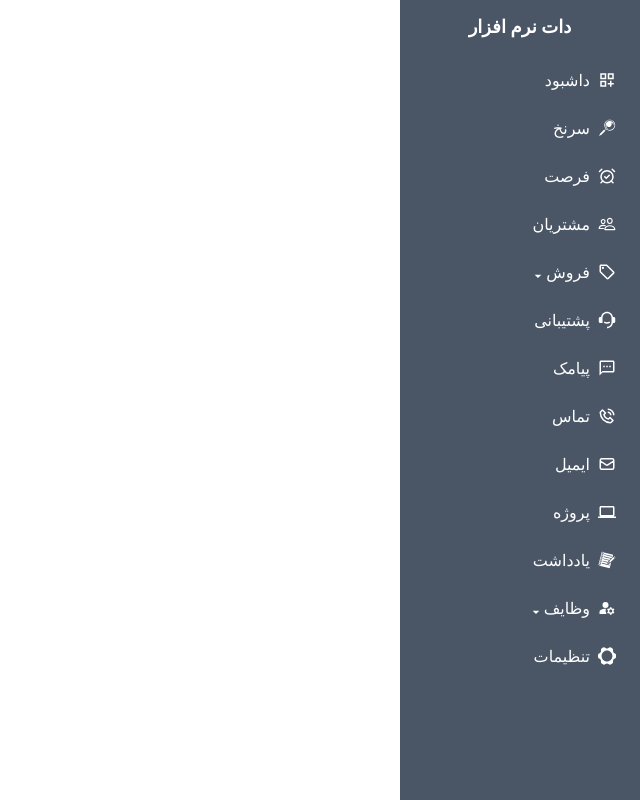
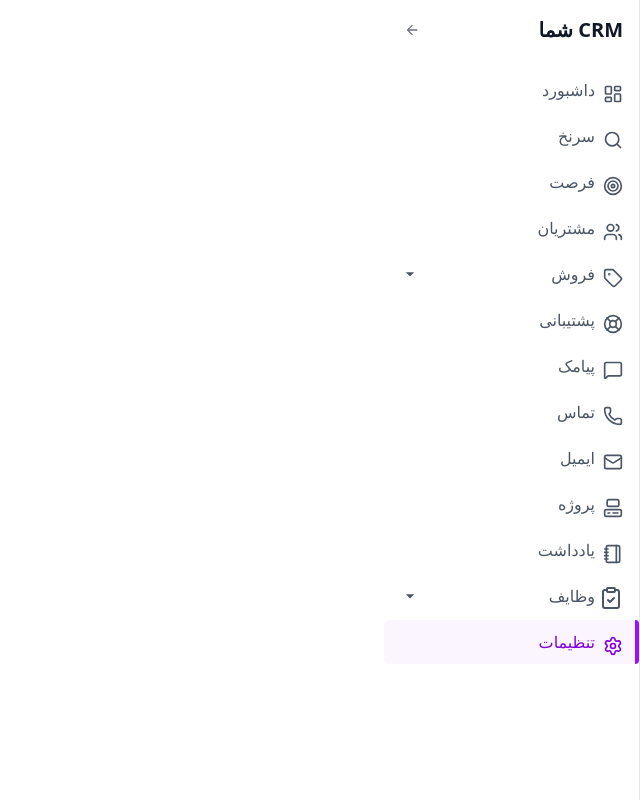
Before and after one commit to pardis82/React-sidebar, a React (Vite) app in the folder react-sidebar/: page /settings in a window 1280 px wide. Shown: the whole page, without its empty margins (640-1280 px from the left). Built offline with nearby package versions, Linux system fonts and the light colour scheme.

Commit message:
new sidebar

```diff
--- a/react-sidebar/package.json
+++ b/react-sidebar/package.json
@@ -15,9 +15,11 @@
     "@mui/icons-material": "^7.3.4",
     "@mui/material": "^7.3.4",
     "@tailwindcss/vite": "^4.1.14",
+    "lucide-react": "^0.548.0",
     "react": "^18.2.0",
     "react-dom": "^18.2.0",
     "react-icons": "^5.5.0",
+    "react-router-dom": "^7.9.4",
     "tailwind-scrollbar": "^4.0.2",
     "tailwindcss": "^4.1.14"
   },
--- a/react-sidebar/src/App.tsx
+++ b/react-sidebar/src/App.tsx
@@ -1,9 +1,30 @@
 import Sidebar from "./components/Others/sidebar";
+import { Route, Routes } from "react-router-dom";
 import "./App.css";
+// Add these basic page components
+function Home() {
+  return <div className="p-6">Home Page</div>;
+}
+
+function About() {
+  return <div className="p-6">About Page</div>;
+}
+
+function Contact() {
+  return <div className="p-6">Contact Page</div>;
+}
+
 function App() {
   return (
-    <div className="App flex">
+    <div className="app flex h-screen">
       <Sidebar />
+      <main className="flex-1 overflow-auto">
+        <Routes>
+          <Route path="/" element={<Home />} />
+          <Route path="/about" element={<About />} />
+          <Route path="/contact" element={<Contact />} />
+        </Routes>
+      </main>
     </div>
   );
 }
--- a/react-sidebar/src/components/Others/SidebarItem.tsx
+++ b/react-sidebar/src/components/Others/SidebarItem.tsx
@@ -1,63 +1,110 @@
 import { MdArrowDropDown } from "react-icons/md";
+import clsx from "clsx";
+import type { ReactNode } from "react";
 
 export interface MenuItemsProps {
   title: string;
-  icon?: React.ElementType;
+  icon?: ReactNode;
   isActive?: boolean;
   isExpanded?: boolean;
   hasSubmenu?: boolean;
   onItemClick?: () => void;
   isCollapsed?: boolean;
+  level: number;
 }
 
-const menuItemClasses =
-  "py-3 px-5 hover:bg-gray-700/50 rounded-md cursor-pointer flex items-center transition-colors duration-100 select-none "; /*instaed of reapeating the styles*/
 const SidebarItem: React.FC<MenuItemsProps> = ({
   title,
-  icon: Icon,
+  icon,
   isActive = false,
   isExpanded = false,
   hasSubmenu = false,
   onItemClick,
   isCollapsed = false,
+  level = 0,
 }) => {
-  /* react.fc shows that the menuItems is a functional component */
+  // محاسبات پدینگ داینامیک
+  const basePadding = 1; // 1rem (معادل px-4)
+  const indentPerLevel = 0.75; // 0.75rem (معادل pr-3)
+
+  const dynamicPaddingRight = isCollapsed
+    ? `${basePadding}rem`
+    : `${basePadding + level * indentPerLevel}rem`;
+  const basePaddingLeft = `${basePadding}rem`;
+
   return (
-    <>
-      <li
-        className={`${menuItemClasses} ${
-          isActive ? "bg-gray-700/75" : ""
-        } w-full px-6`}
-        onClick={onItemClick}
+    <li
+      className={clsx(
+        "w-full rounded-md cursor-pointer transition-colors duration-150 select-none",
+        "py-2.5", // پدینگ عمودی
+        "relative", // برای نشانگر
+
+        // منطق رنگ‌بندی تم لایت
+        isActive
+          ? "bg-purple-50 text-purple-700" // فعال
+          : "text-gray-600 hover:bg-gray-100 hover:text-gray-900" // غیرفعال
+      )}
+      onClick={onItemClick}
+    >
+      {/* نشانگر (Indicator) برای RTL (سمت راست) */}
+      {isActive && (
+        <div
+          className={clsx(
+            "absolute right-0 top-0 h-full w-1 rounded-r-md",
+            "bg-purple-600" // رنگ برند
+          )}
+        />
+      )}
+
+      {/* div داخلی برای مدیریت پدینگ (تورفتگی) */}
+      <div
+        className={clsx(
+          "flex items-center w-full",
+          isCollapsed ? "justify-center" : "justify-between"
+        )}
+        style={{
+          paddingRight: dynamicPaddingRight,
+          paddingLeft: basePaddingLeft,
+        }}
       >
+        {/* بخش آیکون و عنوان */}
         <div className="flex items-center">
-          {Icon && (
-            <Icon
-              className={`inline-block ml-2 transition-all duartion-200 ${
-                isCollapsed ? "text-2xl mx-auto" : "text-lg"
-              }`}
-            />
+          {icon && (
+            // از یک span به عنوان Wrapper استفاده می‌کنیم
+            // تا کلاس‌های مربوط به اندازه و فاصله را اعمال کنیم
+            <span
+              className={clsx(
+                "inline-block transition-all duration-200",
+                // به جای text-size، از w/h استفاده می‌کنیم تا اندازه SVG را کنترل کنیم
+                isCollapsed ? "w-6 h-6" : "w-5 h-5 ml-2"
+              )}
+            >
+              {icon} {/* <- آیکون مستقیماً اینجا رندر می‌شود */}
+            </span>
           )}
           <span
-            className={`transition-all duration-200 ease-in-out ${
-              isCollapsed ? "hidden" : "inline"
-            }`}
+            className={clsx(
+              "transition-opacity duration-200 ease-in-out",
+              isCollapsed ? "opacity-0 hidden" : "opacity-100 inline"
+            )}
           >
             {title}
           </span>
         </div>
 
-        {hasSubmenu && (
+        {/* فلش زیرمنو */}
+        {hasSubmenu && !isCollapsed && (
           <span
-            className={` mt-2 ml-4 transform transition-transform duration-300 ease-in-out ${
+            className={clsx(
+              "transform transition-transform duration-300 ease-in-out",
               isExpanded ? "rotate-180" : ""
-            }`}
+            )}
           >
-            <MdArrowDropDown />
+            <MdArrowDropDown size={20} />
           </span>
         )}
-      </li>
-    </>
+      </div>
+    </li>
   );
 };
 
--- a/react-sidebar/src/components/Others/sidebar.tsx
+++ b/react-sidebar/src/components/Others/sidebar.tsx
@@ -1,174 +1,441 @@
-import SidebarItem from "./SidebarItem";
-import { MdOutlineDashboardCustomize } from "react-icons/md";
-import { GiMagnifyingGlass } from "react-icons/gi";
-import { LuAlarmClockCheck } from "react-icons/lu";
-import { IoPeopleOutline } from "react-icons/io5";
-import { MdOutlineSell } from "react-icons/md";
-import { RiCustomerService2Fill } from "react-icons/ri";
-import { MdOutlineTextsms } from "react-icons/md";
-import { BiPhoneCall } from "react-icons/bi";
-import { HiOutlineMail } from "react-icons/hi";
-import { GiNotebook } from "react-icons/gi";
-import { MdComputer } from "react-icons/md";
-import { MdManageAccounts } from "react-icons/md";
-import { SiFramework } from "react-icons/si";
-import { useState, useEffect } from "react";
-import { CiViewList } from "react-icons/ci";
-import { HiOutlineDocumentReport } from "react-icons/hi";
-import { IoPersonAddOutline } from "react-icons/io5";
-import { ImMenu } from "react-icons/im";
+import { useState, useCallback, type ReactNode } from "react";
+import { useLocation, Link } from "react-router-dom";
+import clsx from "clsx";
+import SidebarItem from "../Others/SidebarItem";
+import { MdArrowBack } from "react-icons/md";
 
-const menuItems = [
-  { title: "داشبود", icon: MdOutlineDashboardCustomize, id: "dashboard" },
-  { title: "سرنخ", icon: GiMagnifyingGlass, id: "leads" },
-  { title: "فرصت", icon: LuAlarmClockCheck, id: "oppurtunity" },
-  { title: "مشتریان", icon: IoPeopleOutline, id: "customers" },
+// ایمپورت کردن آیکون‌های یکپارچه از lucide-react
+import {
+  LayoutDashboard,
+  Search,
+  Target,
+  Users,
+  Tag,
+  LifeBuoy,
+  MessageSquare,
+  Phone,
+  Mail,
+  Computer,
+  Notebook,
+  ClipboardCheck,
+  Settings,
+} from "lucide-react";
+
+export type MenuItem = {
+  path?: string;
+  title: string;
+  icon?: ReactNode;
+  children?: MenuItem[]; // زیرمنو هم آرایه‌ای از همین نوع است
+};
+
+// دیتای نهایی با آیکون‌های lucide
+export const sidebarData: MenuItem[] = [
+  {
+    title: "داشبورد",
+    icon: (
+      <svg
+        xmlns="http://www.w3.org/2000/svg"
+        width="20"
+        height="20"
+        viewBox="0 0 24 24"
+        fill="none"
+        stroke="currentColor"
+        stroke-width="2"
+        stroke-linecap="round"
+        stroke-linejoin="round"
+        className="lucide lucide-layout-dashboard inline-block transition-all duration-200 text-lg ml-2"
+        aria-hidden="true"
+      >
+        <rect width="7" height="9" x="3" y="3" rx="1"></rect>
+        <rect width="7" height="5" x="14" y="3" rx="1"></rect>
+        <rect width="7" height="9" x="14" y="12" rx="1"></rect>
+        <rect width="7" height="5" x="3" y="16" rx="1"></rect>
+      </svg>
+    ),
+    path: "/",
+  },
+  {
+    title: "سرنخ",
+    icon: (
+      <svg
+        xmlns="http://www.w3.org/2000/svg"
+        width="20"
+        height="20"
+        viewBox="0 0 24 24"
+        fill="none"
+        stroke="currentColor"
+        stroke-width="2"
+        stroke-linecap="round"
+        stroke-linejoin="round"
+        className="lucide lucide-search inline-block transition-all duration-200 text-lg ml-2"
+        aria-hidden="true"
+      >
+        <path d="m21 21-4.34-4.34"></path>
+        <circle cx="11" cy="11" r="8"></circle>
+      </svg>
+    ),
+    path: "/leads",
+  },
+  {
+    title: "فرصت",
+    icon: (
+      <svg
+        xmlns="http://www.w3.org/2000/svg"
+        width="20"
+        height="20"
+        viewBox="0 0 24 24"
+        fill="none"
+        stroke="currentColor"
+        stroke-width="2"
+        stroke-linecap="round"
+        stroke-linejoin="round"
+        className="lucide lucide-target inline-block transition-all duration-200 text-lg ml-2"
+        aria-hidden="true"
+      >
+        <circle cx="12" cy="12" r="10"></circle>
+        <circle cx="12" cy="12" r="6"></circle>
+        <circle cx="12" cy="12" r="2"></circle>
+      </svg>
+    ),
+    path: "/oppurtunity",
+  },
+  {
+    title: "مشتریان",
+    icon: (
+      <svg
+        xmlns="http://www.w3.org/2000/svg"
+        width="20"
+        height="20"
+        viewBox="0 0 24 24"
+        fill="none"
+        stroke="currentColor"
+        stroke-width="2"
+        stroke-linecap="round"
+        stroke-linejoin="round"
+        className="lucide lucide-users inline-block transition-all duration-200 text-lg ml-2"
+        aria-hidden="true"
+      >
+        <path d="M16 21v-2a4 4 0 0 0-4-4H6a4 4 0 0 0-4 4v2"></path>
+        <path d="M16 3.128a4 4 0 0 1 0 7.744"></path>
+        <path d="M22 21v-2a4 4 0 0 0-3-3.87"></path>
+        <circle cx="9" cy="7" r="4"></circle>
+      </svg>
+    ),
+    path: "/customers",
+  },
   {
     title: "فروش",
-    icon: MdOutlineSell,
-    id: "sales",
-    submenu: [
+    icon: (
+      <svg
+        xmlns="http://www.w3.org/2000/svg"
+        width="20"
+        height="20"
+        viewBox="0 0 24 24"
+        fill="none"
+        stroke="currentColor"
+        stroke-width="2"
+        stroke-linecap="round"
+        stroke-linejoin="round"
+        className="lucide lucide-tag inline-block transition-all duration-200 text-lg ml-2"
+        aria-hidden="true"
+      >
+        <path d="M12.586 2.586A2 2 0 0 0 11.172 2H4a2 2 0 0 0-2 2v7.172a2 2 0 0 0 .586 1.414l8.704 8.704a2.426 2.426 0 0 0 3.42 0l6.58-6.58a2.426 2.426 0 0 0 0-3.42z"></path>
+        <circle cx="7.5" cy="7.5" r=".5" fill="currentColor"></circle>
+      </svg>
+    ),
+    children: [
       {
         title: "لیست فروش",
-        icon: CiViewList,
-        id: "sales-list",
-        submenu: [
-          {
-            title: "سالیانه",
-            id: "sales-list-yearly",
+        children: [{ title: "سالیانه", path: "/sales/list/yearly" }],
       },
+      { title: "گزارشات فروش", path: "/sales/report" },
     ],
   },
   {
-        title: "گزارشات فروش",
-        icon: HiOutlineDocumentReport,
-        id: "sales-report",
+    title: "پشتیبانی",
+    icon: (
+      <svg
+        xmlns="http://www.w3.org/2000/svg"
+        width="20"
+        height="20"
+        viewBox="0 0 24 24"
+        fill="none"
+        stroke="currentColor"
+        stroke-width="2"
+        stroke-linecap="round"
+        stroke-linejoin="round"
+        className="lucide lucide-life-buoy inline-block transition-all duration-200 text-lg ml-2"
+        aria-hidden="true"
+      >
+        <circle cx="12" cy="12" r="10"></circle>
+        <path d="m4.93 4.93 4.24 4.24"></path>
+        <path d="m14.83 9.17 4.24-4.24"></path>
+        <path d="m14.83 14.83 4.24 4.24"></path>
+        <path d="m9.17 14.83-4.24 4.24"></path>
+        <circle cx="12" cy="12" r="4"></circle>
+      </svg>
+    ),
+    path: "/helpline",
   },
+  {
+    title: "پیامک",
+    icon: (
+      <svg
+        xmlns="http://www.w3.org/2000/svg"
+        width="20"
+        height="20"
+        viewBox="0 0 24 24"
+        fill="none"
+        stroke="currentColor"
+        stroke-width="2"
+        stroke-linecap="round"
+        stroke-linejoin="round"
+        className="lucide lucide-message-square inline-block transition-all duration-200 text-lg ml-2"
+        aria-hidden="true"
+      >
+        <path d="M22 17a2 2 0 0 1-2 2H6.828a2 2 0 0 0-1.414.586l-2.202 2.202A.71.71 0 0 1 2 21.286V5a2 2 0 0 1 2-2h16a2 2 0 0 1 2 2z"></path>
+      </svg>
+    ),
+    path: "/sms",
+  },
+  {
+    title: "تماس",
+    icon: (
+      <svg
+        xmlns="http://www.w3.org/2000/svg"
+        width="20"
+        height="20"
+        viewBox="0 0 24 24"
+        fill="none"
+        stroke="currentColor"
+        stroke-width="2"
+        stroke-linecap="round"
+        stroke-linejoin="round"
+        className="lucide lucide-phone inline-block transition-all duration-200 text-lg ml-2"
+        aria-hidden="true"
+      >
+        <path d="M13.832 16.568a1 1 0 0 0 1.213-.303l.355-.465A2 2 0 0 1 17 15h3a2 2 0 0 1 2 2v3a2 2 0 0 1-2 2A18 18 0 0 1 2 4a2 2 0 0 1 2-2h3a2 2 0 0 1 2 2v3a2 2 0 0 1-.8 1.6l-.468.351a1 1 0 0 0-.292 1.233 14 14 0 0 0 6.392 6.384"></path>
+      </svg>
+    ),
+    path: "/calls",
+  },
+  {
+    title: "ایمیل",
+    icon: (
+      <svg
+        xmlns="http://www.w3.org/2000/svg"
+        width="20"
+        height="20"
+        viewBox="0 0 24 24"
+        fill="none"
+        stroke="currentColor"
+        stroke-width="2"
+        stroke-linecap="round"
+        stroke-linejoin="round"
+        className="lucide lucide-mail inline-block transition-all duration-200 text-lg ml-2"
+        aria-hidden="true"
+      >
+        <path d="m22 7-8.991 5.727a2 2 0 0 1-2.009 0L2 7"></path>
+        <rect x="2" y="4" width="20" height="16" rx="2"></rect>
+      </svg>
+    ),
+    path: "/email",
+  },
+  {
+    title: "پروژه",
+    icon: (
+      <svg
+        xmlns="http://www.w3.org/2000/svg"
+        width="20"
+        height="20"
+        viewBox="0 0 24 24"
+        fill="none"
+        stroke="currentColor"
+        stroke-width="2"
+        stroke-linecap="round"
+        stroke-linejoin="round"
+        className="lucide lucide-computer inline-block transition-all duration-200 text-lg ml-2"
+        aria-hidden="true"
+      >
+        <rect width="14" height="8" x="5" y="2" rx="2"></rect>
+        <rect width="20" height="8" x="2" y="14" rx="2"></rect>
+        <path d="M6 18h2"></path>
+        <path d="M12 18h6"></path>
+      </svg>
+    ),
+    path: "/project",
+  },
+  {
+    title: "یادداشت",
+    icon: (
+      <svg
+        xmlns="http://www.w3.org/2000/svg"
+        width="20"
+        height="20"
+        viewBox="0 0 24 24"
+        fill="none"
+        stroke="currentColor"
+        stroke-width="2"
+        stroke-linecap="round"
+        stroke-linejoin="round"
+        className="lucide lucide-notebook inline-block transition-all duration-200 text-lg ml-2"
+        aria-hidden="true"
+      >
+        <path d="M2 6h4"></path>
+        <path d="M2 10h4"></path>
+        <path d="M2 14h4"></path>
+        <path d="M2 18h4"></path>
+        <rect width="16" height="20" x="4" y="2" rx="2"></rect>
+        <path d="M16 2v20"></path>
+      </svg>
+    ),
+    path: "/notes",
+  },
+  {
+    title: "وظایف",
+    icon: (
+      <svg
+        xmlns="http://www.w3.org/2000/svg"
+        width="24"
+        height="24"
+        viewBox="0 0 24 24"
+        fill="none"
+        stroke="currentColor"
+        stroke-width="2"
+        stroke-linecap="round"
+        stroke-linejoin="round"
+        className="lucide lucide-clipboard-check"
+        aria-hidden="true"
+      >
+        <rect width="8" height="4" x="8" y="2" rx="1" ry="1"></rect>
+        <path d="M16 4h2a2 2 0 0 1 2 2v14a2 2 0 0 1-2 2H6a2 2 0 0 1-2-2V6a2 2 0 0 1 2-2h2"></path>
+        <path d="m9 14 2 2 4-4"></path>
+      </svg>
+    ),
+    children: [
+      { title: "فردی", path: "/responsibility/personal" },
+      { title: "تیمی", path: "/responsibility/team" },
     ],
   },
-  { title: "پشتیبانی", icon: RiCustomerService2Fill, id: "helpline" },
-  { title: "پیامک", icon: MdOutlineTextsms, id: "sms" },
-  { title: "تماس", icon: BiPhoneCall, id: "calls" },
-  { title: "ایمیل", icon: HiOutlineMail, id: "email" },
-  { title: "پروژه", icon: MdComputer, id: "project" },
-  { title: "یادداشت", icon: GiNotebook, id: "notes" },
   {
-    title: "وظایف",
-    icon: MdManageAccounts,
-    id: "responsibility",
-    submenu: [
-      {
-        title: "فردی",
-        icon: IoPersonAddOutline,
-        id: "responsibility-personal",
+    title: "تنظیمات",
+    icon: (
+      <svg
+        xmlns="http://www.w3.org/2000/svg"
+        width="20"
+        height="20"
+        viewBox="0 0 24 24"
+        fill="none"
+        stroke="currentColor"
+        stroke-width="2"
+        stroke-linecap="round"
+        stroke-linejoin="round"
+        className="lucide lucide-settings inline-block transition-all duration-200 text-lg ml-2"
+        aria-hidden="true"
+      >
+        <path d="M9.671 4.136a2.34 2.34 0 0 1 4.659 0 2.34 2.34 0 0 0 3.319 1.915 2.34 2.34 0 0 1 2.33 4.033 2.34 2.34 0 0 0 0 3.831 2.34 2.34 0 0 1-2.33 4.033 2.34 2.34 0 0 0-3.319 1.915 2.34 2.34 0 0 1-4.659 0 2.34 2.34 0 0 0-3.32-1.915 2.34 2.34 0 0 1-2.33-4.033 2.34 2.34 0 0 0 0-3.831A2.34 2.34 0 0 1 6.35 6.051a2.34 2.34 0 0 0 3.319-1.915"></path>
+        <circle cx="12" cy="12" r="3"></circle>
+      </svg>
+    ),
+    path: "/settings",
   },
-      {
-        title: "تیمی",
-        icon: IoPersonAddOutline,
-        id: "responsibility-team",
-      },
-    ],
-  },
-  { title: "تنظیمات", icon: SiFramework, id: "settings" },
 ];
 
-const Sidebar = () => {
-  const [iscollapsed, setCollapsed] = useState(false);
-  useEffect(() => {
-    const handleResize = () => {
-      if (window.innerWidth >= 1024) {
-        setCollapsed(false);
+export const Sidebar = () => {
+  const [isCollapsed, setIsCollapsed] = useState(false);
+  const [expandedItems, setExpandedItems] = useState<Record<string, boolean>>(
+    {}
+  );
+  const location = useLocation();
+  const activePath = location.pathname;
+
+  const toggleCollapse = () => setIsCollapsed((prev) => !prev);
+
+  const handleItemClick = useCallback(
+    (itemTitle: string, hasChildren: boolean) => {
+      if (hasChildren) {
+        setExpandedItems((prev) => ({
+          ...prev,
+          [itemTitle]: !prev[itemTitle],
+        }));
       }
-    };
-    handleResize();
-    window.addEventListener("resize", handleResize);
-    return () => window.removeEventListener("resize", handleResize);
-  }, []);
+    },
+    []
+  );
 
-  const [activeId, setactiveId] = useState<string | null>(null);
-  const [expandIds, setexpandIds] = useState<Set<string>>(new Set());
-  const SidebarItemClickHandler = (id: string, hasSubmenu: boolean) => {
-    setactiveId(id);
-    // if (!hasSubmenu)
-    //   return; /*here it first sees if the hasSubmenu is true then using the prev we undestand which id is expanded then if it's already expanded we close it if not we open it */
-    if (hasSubmenu && !iscollapsed)
-      setexpandIds((prev) => {
-        const newSet = new Set(prev);
-        newSet.has(id) ? newSet.delete(id) : newSet.add(id);
-        return newSet;
-      });
-    if (iscollapsed && hasSubmenu) {
-      setCollapsed(false);
-    }
-  };
+  const renderItems = (items: MenuItem[], level: number = 0) => {
+    return (
+      <ul className={clsx("flex flex-col gap-y-0.5", level > 0 && "mt-1")}>
+        {items.map((item) => {
+          const isActive = activePath === item.path;
+          const isExpanded = !!expandedItems[item.title];
+          const hasSubmenu = !!item.children && item.children.length > 0;
 
-  const renderMenuItems = (items: any[], level = 0) => {
-    return items.map((item) => (
-      <ul
-        key={item.id}
-        className="w-full transition-all duration-300 ease-in-out"
-        style={{ paddingRight: `${level * 16}px` }}
-      >
+          const content = (
             <SidebarItem
               title={item.title}
               icon={item.icon}
-          hasSubmenu={!!item.submenu} /*turns the item.submenu to boolean */
-          isActive={activeId === item.id}
-          isExpanded={expandIds.has(item.id)}
-          onItemClick={() => SidebarItemClickHandler(item.id, !!item.submenu)}
-          isCollapsed={iscollapsed}
+              isActive={isActive}
+              isExpanded={isExpanded}
+              hasSubmenu={hasSubmenu}
+              isCollapsed={isCollapsed}
+              level={level}
+              onItemClick={() => handleItemClick(item.title, hasSubmenu)}
             />
-        <div
-          className={` transition-all duration-200 ease-in-out overflow-hidden ${
-            expandIds.has(item.id)
-              ? "max-h-96 opacity-100"
-              : "max-h-0 opacity-0"
-          }`}
+          );
+
+          return (
+            <div key={item.title}>
+              {item.path ? (
+                <Link to={item.path}>{content}</Link>
+              ) : (
+                <div>{content}</div>
+              )}
+              {hasSubmenu &&
+                isExpanded &&
+                !isCollapsed &&
+                renderItems(item.children!, level + 1)}
+            </div>
+          );
+        })}
+      </ul>
+    );
+  };
+
+  return (
+    <nav
+      className={clsx(
+        "flex flex-col h-full transition-all duration-300",
+        // استایل تم روشن
+        "bg-white border-r border-gray-200 text-gray-700", // (برای سایدبار راست‌چین)
+        isCollapsed ? "w-20" : "w-64",
+        // اسکرول به خود nav منتقل شد تا پدینگ‌ها تداخل نکنند
+        "overflow-y-auto sidebar-body"
+      )}
     >
-          {item.submenu && <ul>{renderMenuItems(item.submenu, level + 1)}</ul>}
-        </div>
-      </ul>
-    ));
-  };
-  const menuContainerClasses = `bg-gray-600 text-white h-screen fixed top-0 right-0 flex flex-col transition-all duration-300 ease-in-out overflow-y-auto z-40
-  lg:relative lg:translate-x-0 lg:w-60 lg:z-auto  ${
-    iscollapsed ? "translate-x-full w-60" : "translate-x-0 w-60"
-  } `;
-  const menuCompanyName =
-    "mb-4 mt-3 font-semibold text-lg text-center md:inline";
-  return (
-    <>
-      {/* Mobile Overlay - Shows behind sidebar when open */}
-      {!iscollapsed && (
-        <div
-          className="lg:hidden fixed inset-0  bg-opacity-50 z-30"
-          onClick={() => setCollapsed(true)}
+      {/* پدینگ‌ها به هدر و فوتر منتقل شدند */}
+      <div className="flex items-center justify-between mb-6 px-4 pt-4">
+        {!isCollapsed && (
+          <span className="text-xl font-bold text-gray-900">CRM شما</span>
+        )}
+        <button
+          onClick={toggleCollapse}
+          className="p-1 rounded-md text-gray-500 hover:bg-gray-100"
+        >
+          <MdArrowBack
+            className={clsx(
+              "transition-transform duration-300",
+              isCollapsed && "rotate-180"
+            )}
           />
-      )}
-      <div className="lg:hidden flex items-center fixed top-2 right-4 z-50 bg-gray-600 rounded-lg p-2 transition-all duration-200 ">
-        <button
-          className="lg:hidden z-50 text-white text-2xl "
-          onClick={() => setCollapsed((prev) => !prev)}
-        >
-          <ImMenu />
         </button>
       </div>
-      <div
-        className={`${menuContainerClasses} fixed top-0 right-0 transition-transform duration-300 ease-in-out  ${
-          iscollapsed ? "w-20" : "w-60"
-        }`}
-      >
-        <div className={menuCompanyName}>دات نرم افزار</div>
-        <div
-          className="flex-1 overflow-y-auto [&::-webkit-scrollbar-track]:bg-gray-200
-                [&::-webkit-scrollbar]:w-2
-                [&::-webkit-scrollbar-thumb]:bg-gray-400
-                [scrollbar-color:rgb(156_163_175)_rgb(74_85_101)]"
-        >
-          {renderMenuItems(menuItems)}
-        </div>
-      </div>
-    </>
+
+      {/* این div دیگر اسکرول ندارد */}
+      <div className="flex-1">{renderItems(sidebarData, 0)}</div>
+
+      {/* <div className="mt-auto px-4 pb-4"> ... فوتر ... </div> */}
+    </nav>
   );
 };
 
--- a/react-sidebar/src/main.tsx
+++ b/react-sidebar/src/main.tsx
@@ -1,9 +1,14 @@
 import { StrictMode } from "react";
 import { createRoot } from "react-dom/client";
 import App from "./App.tsx";
+import { BrowserRouter as Router } from "react-router-dom";
 
 createRoot(document.getElementById("root")!).render(
   <StrictMode>
-    <App />
+    <Router>
+      {" "}
+      {/* ← THIS WRAPS YOUR ENTIRE APP */}
+      <App />
+    </Router>
   </StrictMode>
 );
```
Also changed, not shown: 1 other file (tests, documents, lock files or other folders). Lines whose indentation alone changed are shown as unchanged.
